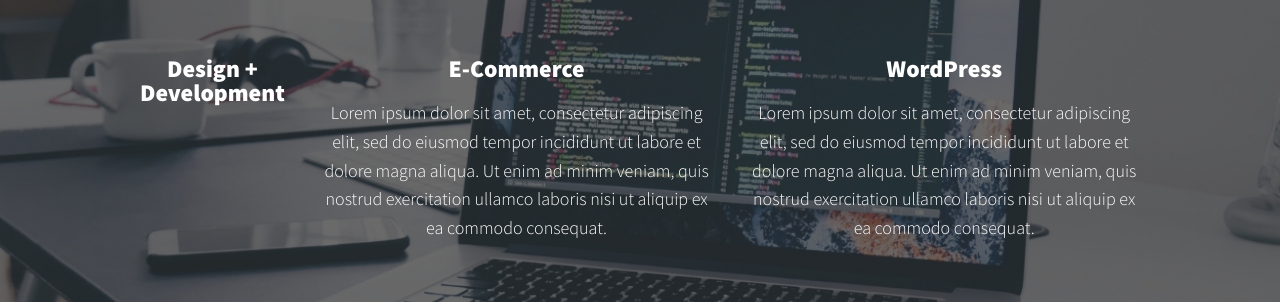
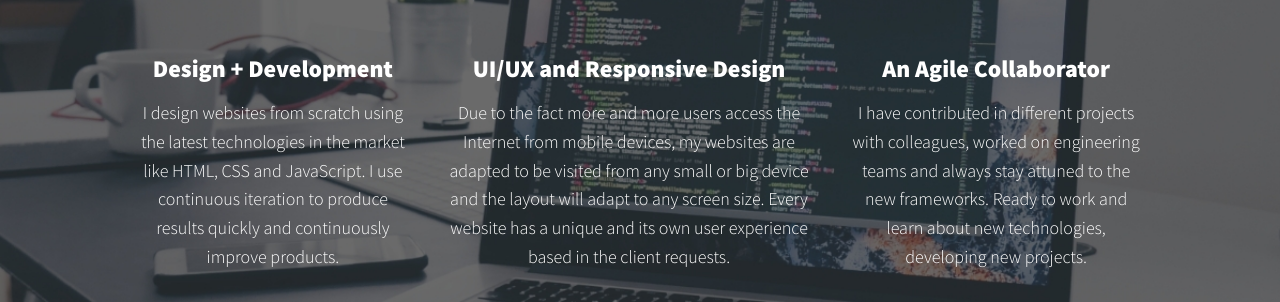
Before and after one commit to Davic15/Davic15.github.io, a plain HTML site: page index.html in a window 1280 px wide. Shown: the part 650-952 px from the top of the page. Drawn offline with nearby package versions, Linux system fonts and the light colour scheme.

Commit message:
New portfolio - Header + Nav + My Services + About me + My Work + Footer + CSS + JS + New Items

```diff
--- a/index.html
+++ b/index.html
@@ -44,23 +44,25 @@
                 <div class="service">
                     <h3>Design + Development</h3>
                     <p>
-
+                        I design websites from scratch using the latest technologies in the market like HTML, CSS and JavaScript.
+                        I use continuous iteration to produce results quickly and continuously improve products.
                     </p>
                 </div> <!-- / service -->
 
                 <div class="service">
-                    <h3>E-Commerce</h3>
+                    <h3>UI/UX and Responsive Design</h3>
                     <p>
-                        Lorem ipsum dolor sit amet, consectetur adipiscing elit, sed do eiusmod tempor incididunt ut labore et dolore magna aliqua.
-                        Ut enim ad minim veniam, quis nostrud exercitation ullamco laboris nisi ut aliquip ex ea commodo consequat.
+                        Due to the fact more and more users access the Internet from mobile devices,
+                        my websites are adapted to be visited from any small or big device and the layout will adapt to any screen size.
+                        Every website has a unique and its own user experience based in the client requests.
                     </p>
                 </div> <!-- / service -->
 
                 <div class="service">
-                    <h3>WordPress</h3>
+                    <h3>An Agile Collaborator</h3>
                     <p>
-                        Lorem ipsum dolor sit amet, consectetur adipiscing elit, sed do eiusmod tempor incididunt ut labore et dolore magna aliqua.
-                        Ut enim ad minim veniam, quis nostrud exercitation ullamco laboris nisi ut aliquip ex ea commodo consequat.
+                        I have contributed in different projects with colleagues, worked on engineering teams and always stay attuned to the new frameworks.
+                        Ready to work and learn about new technologies, developing new projects.
                     </p>
                 </div> <!-- / service -->
             </div> <!-- / services -->
```
Also changed, not shown: work-items/portfolio-item-one.html (+1 -1 lines), work-items/template-for-items.html (+4 -3 lines).
